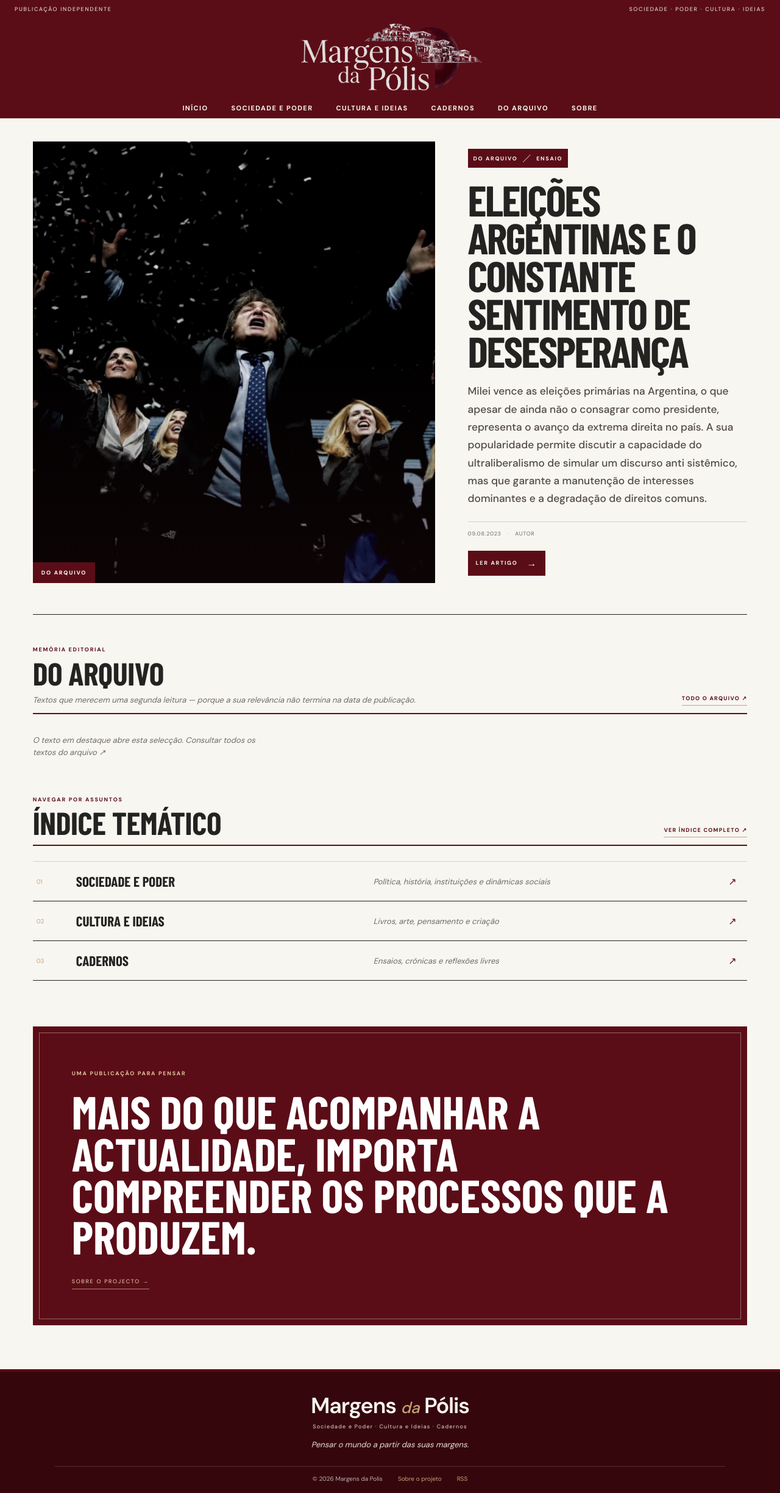
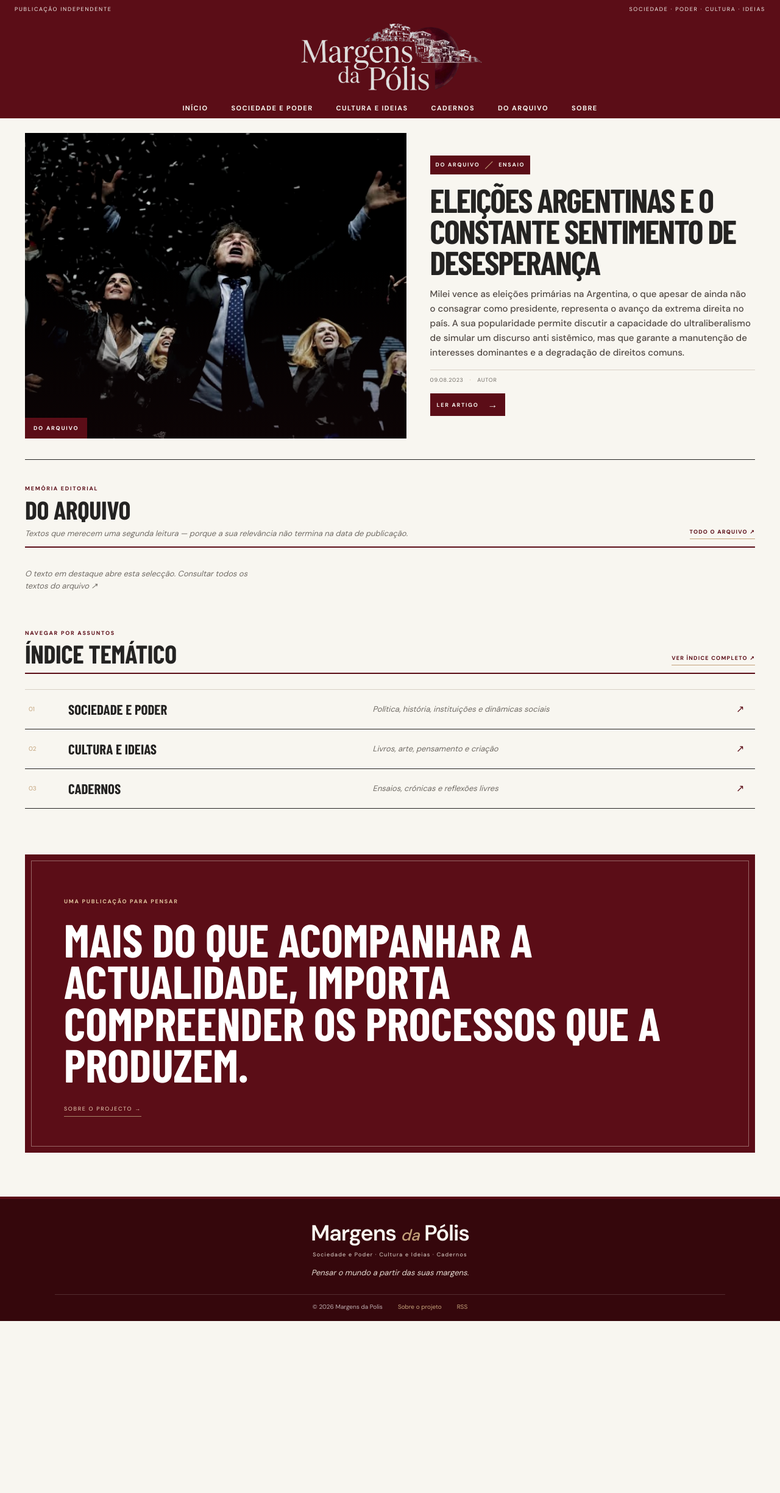
Before and after one commit to gmonteiropolli-design/Margens-da-Polis, a Jekyll site: the page built from index.html, in a window 1280 px wide. Shown: the whole page at 61% size. Built offline with Jekyll 4.4.1, drawn with Linux system fonts in a browser that asks for light colours; some web fonts are replaced; the list of posts is cut into pages by our own code; after the commit the page ends 2166 px from its top, so only the background shows below that.

Commit message:
Reduzir escala visual da homepage

```diff
--- a/assets/css/style.css
+++ b/assets/css/style.css
@@ -973,3 +973,33 @@ body.home .dossier-band{margin-top:42px}
   body.home .section-heading{gap:12px}
   body.home .heading-link{max-width:112px;white-space:normal;text-align:right;line-height:1.5}
 }
+
+
+/* HOMEPAGE — escala mais contida e equilibrada */
+body.home main{max-width:1280px;padding-left:clamp(18px,3.2vw,46px);padding-right:clamp(18px,3.2vw,46px)}
+body.home .lead-story{grid-template-columns:minmax(0,1.08fr) minmax(280px,.92fr);gap:clamp(22px,3vw,42px);padding:24px 0 34px}
+body.home .lead-image,body.home .lead-art{min-height:360px;aspect-ratio:5/4}
+body.home .lead-image img{min-height:360px}
+body.home .lead-copy h1{font-size:clamp(40px,4.25vw,62px);line-height:.94;margin:16px 0 15px}
+body.home .lead-summary{font-size:15px;line-height:1.6}
+body.home .lead-copy .story-meta{margin-top:16px;padding-top:10px}
+body.home .lead-copy .text-link{margin-top:16px;padding:8px 11px}
+body.home .latest-section{padding-top:28px}
+body.home .section-heading h2,body.home .archive-section h2,body.home .topics-section h2{font-size:clamp(30px,3.4vw,42px)}
+body.home .story-grid{gap:24px 20px}
+body.home .story-card h3{font-size:clamp(20px,2vw,26px);line-height:1.02}
+body.home .archive-section{padding-top:34px}
+body.home .archive-preview-card strong{font-size:clamp(19px,1.9vw,24px)}
+body.home .dossier-band{margin-top:32px}
+@media(max-width:900px){
+ body.home .lead-image,body.home .lead-art,body.home .lead-image img{min-height:300px}
+ body.home .lead-copy h1{font-size:clamp(38px,4.8vw,52px)}
+}
+@media(max-width:700px){
+ body.home .lead-story{padding:16px 0 24px}
+ body.home .lead-copy{padding:4px 0 17px}
+ body.home .lead-copy h1{font-size:clamp(38px,9vw,52px);margin:12px 0}
+ body.home .lead-image,body.home .lead-art{min-height:0;aspect-ratio:16/9}
+ body.home .section-heading h2,body.home .archive-section h2,body.home .topics-section h2{font-size:32px}
+ body.home .story-grid{gap:20px 14px}
+}
```
